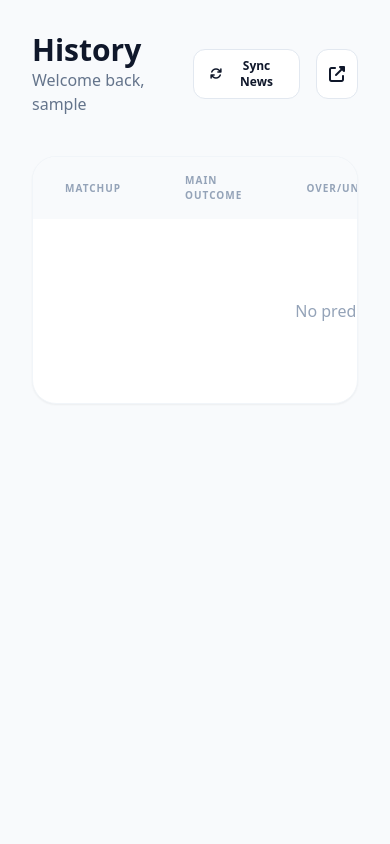
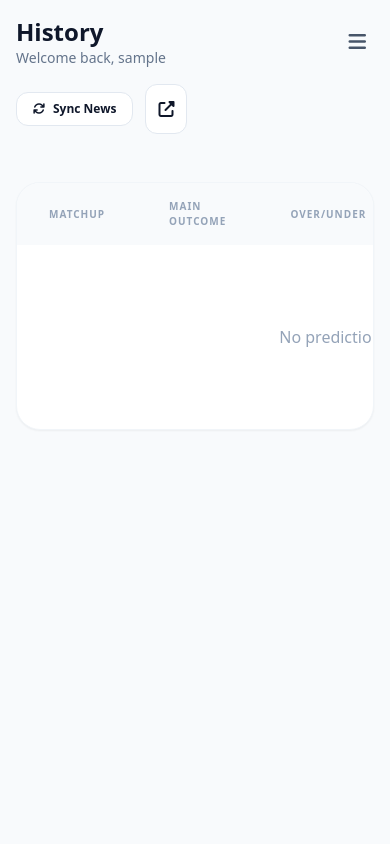
Before and after one commit to philmorehost/ai-predict, a PHP site: page /admin/history.php in a window 390 px wide. Run offline with PHP 8.4, Linux system fonts and the light colour scheme; the visitor is signed in with stand-in values (Sample User, id 1); data comes from the database, SQL or seed files in the repository; data that the repository does not hold is empty; some libraries are stand-ins or nearby versions.

Commit message:
Fix authentication, add admin mobile responsiveness, and improve menu visibility
- Fixed registration and login failures by preventing POST data loss during .php to extensionless redirects in .htaccess.
- Updated all frontend fetch calls to use extensionless API paths.
- Added mobile responsiveness to the Admin Dashboard with a new hamburger menu and overlay.
- Resolved menu visibility issues by replacing transparent backgrounds with solid colors in mobile menus and navigation bars.
- Ensured robust database initialization by including all required user columns in the initial table creation.

Co-authored-by: philmorehost <10132335+philmorehost@users.noreply.github.com>

```diff
--- a/admin/header.php
+++ b/admin/header.php
@@ -87,23 +87,87 @@ $current_page = basename($_SERVER['PHP_SELF'], '.php');
         </aside>
 
         <!-- Main Content -->
-        <main class="flex-1 p-8 overflow-y-auto">
-            <header class="flex justify-between items-center mb-10">
-                <div>
-                    <h2 class="text-3xl font-black text-slate-900"><?php echo ucwords(str_replace('_', ' ', $current_page)); ?></h2>
-                    <p class="text-slate-500">Welcome back, <?php echo $_SESSION['admin_user']; ?></p>
+        <main class="flex-1 p-4 lg:p-8 overflow-y-auto">
+            <header class="flex flex-col md:flex-row justify-between items-start md:items-center gap-4 mb-10">
+                <div class="flex items-center justify-between w-full md:w-auto">
+                    <div>
+                        <h2 class="text-2xl lg:text-3xl font-black text-slate-900 dark:text-white"><?php echo ucwords(str_replace('_', ' ', $current_page)); ?></h2>
+                        <p class="text-slate-500 text-sm">Welcome back, <?php echo $_SESSION['admin_user']; ?></p>
+                    </div>
+                    <button onclick="toggleAdminMenu()" class="lg:hidden p-2 text-slate-600 dark:text-slate-400">
+                        <i class="fas fa-bars text-xl"></i>
+                    </button>
                 </div>
-                <div class="flex items-center gap-4">
-                    <button onclick="fetchLatestNews()" class="px-4 py-2 bg-white border border-slate-200 rounded-xl hover:bg-slate-50 transition-all text-xs font-bold flex items-center gap-2">
+                <div class="flex items-center gap-3 w-full md:w-auto overflow-x-auto pb-2 md:pb-0">
+                    <button onclick="fetchLatestNews()" class="whitespace-nowrap px-4 py-2 bg-white dark:bg-slate-800 border border-slate-200 dark:border-slate-700 rounded-xl hover:bg-slate-50 transition-all text-xs font-bold flex items-center gap-2">
                         <i class="fas fa-sync"></i> Sync News
                     </button>
-                    <a href="../" target="_blank" class="p-3 bg-white border border-slate-200 rounded-xl hover:bg-slate-50 transition-all">
+                    <a href="../" target="_blank" class="p-3 bg-white dark:bg-slate-800 border border-slate-200 dark:border-slate-700 rounded-xl hover:bg-slate-50 transition-all">
                         <i class="fas fa-external-link-alt"></i>
                     </a>
                 </div>
             </header>
 
+            <!-- Mobile Admin Menu -->
+            <div id="mobile-admin-menu" class="fixed inset-0 bg-slate-900/60 z-[200] hidden">
+                <div class="bg-slate-900 w-64 h-full p-6 shadow-2xl animate-in slide-in-from-left duration-300 relative z-[210]">
+                    <div class="flex justify-between items-center mb-10">
+                        <h1 class="text-xl font-black text-white">Admin Menu</h1>
+                        <button onclick="toggleAdminMenu()" class="text-slate-400"><i class="fas fa-times text-xl"></i></button>
+                    </div>
+                    <nav class="space-y-2">
+                        <a href="dashboard.php" class="flex items-center gap-3 px-4 py-3 rounded-xl transition-all <?php echo $current_page == 'dashboard' ? 'bg-emerald-600 text-white' : 'text-slate-400 hover:bg-slate-800 hover:text-white'; ?>">
+                            <i class="fas fa-grid-2"></i>
+                            <span class="font-bold">Dashboard</span>
+                        </a>
+                        <a href="history.php" class="flex items-center gap-3 px-4 py-3 rounded-xl transition-all <?php echo $current_page == 'history' ? 'bg-emerald-600 text-white' : 'text-slate-400 hover:bg-slate-800 hover:text-white'; ?>">
+                            <i class="fas fa-history"></i>
+                            <span class="font-bold">History</span>
+                        </a>
+                        <a href="users.php" class="flex items-center gap-3 px-4 py-3 rounded-xl transition-all <?php echo $current_page == 'users' ? 'bg-emerald-600 text-white' : 'text-slate-400 hover:bg-slate-800 hover:text-white'; ?>">
+                            <i class="fas fa-users"></i>
+                            <span class="font-bold">Users</span>
+                        </a>
+                        <a href="packages.php" class="flex items-center gap-3 px-4 py-3 rounded-xl transition-all <?php echo $current_page == 'packages' ? 'bg-emerald-600 text-white' : 'text-slate-400 hover:bg-slate-800 hover:text-white'; ?>">
+                            <i class="fas fa-box-open"></i>
+                            <span class="font-bold">Packages</span>
+                        </a>
+                        <a href="payments.php" class="flex items-center gap-3 px-4 py-3 rounded-xl transition-all <?php echo $current_page == 'payments' ? 'bg-emerald-600 text-white' : 'text-slate-400 hover:bg-slate-800 hover:text-white'; ?>">
+                            <i class="fas fa-money-bill-wave"></i>
+                            <span class="font-bold">Payments</span>
+                        </a>
+                        <a href="settings.php" class="flex items-center gap-3 px-4 py-3 rounded-xl transition-all <?php echo $current_page == 'settings' ? 'bg-emerald-600 text-white' : 'text-slate-400 hover:bg-slate-800 hover:text-white'; ?>">
+                            <i class="fas fa-cog"></i>
+                            <span class="font-bold">Settings</span>
+                        </a>
+                        <a href="ads.php" class="flex items-center gap-3 px-4 py-3 rounded-xl transition-all <?php echo $current_page == 'ads' ? 'bg-emerald-600 text-white' : 'text-slate-400 hover:bg-slate-800 hover:text-white'; ?>">
+                            <i class="fas fa-ad"></i>
+                            <span class="font-bold">Ads</span>
+                        </a>
+                        <div class="pt-4 mt-4 border-t border-slate-800">
+                            <a href="logout.php" class="flex items-center gap-3 px-4 py-3 rounded-xl text-red-500 hover:bg-red-500/10 transition-all">
+                                <i class="fas fa-sign-out-alt"></i>
+                                <span class="font-bold">Logout</span>
+                            </a>
+                        </div>
+                    </nav>
+                </div>
+            </div>
+
             <script>
+            function toggleAdminMenu() {
+                const menu = document.getElementById('mobile-admin-menu');
+                if (menu.classList.contains('hidden')) {
+                    menu.classList.remove('hidden');
+                    menu.classList.add('flex');
+                    document.body.style.overflow = 'hidden';
+                } else {
+                    menu.classList.add('hidden');
+                    menu.classList.remove('flex');
+                    document.body.style.overflow = '';
+                }
+            }
+
             function fetchLatestNews() {
                 const btn = event.currentTarget;
                 const original = btn.innerHTML;
--- a/includes/header.php
+++ b/includes/header.php
@@ -60,7 +60,7 @@ $site_name = $settings['site_name'] ?? 'SurePredictor';
 <?php require_once 'user_components.php'; ?>
 
 <!-- Navigation -->
-<nav class="sticky top-0 bg-white/80 dark:bg-slate-900/80 backdrop-blur-lg z-[150] border-b border-slate-100 dark:border-slate-800">
+<nav class="sticky top-0 bg-white dark:bg-slate-900 z-[150] border-b border-slate-100 dark:border-slate-800">
     <div class="max-w-6xl mx-auto px-6 h-16 flex items-center justify-between">
         <a href="index.php" class="text-xl font-black text-slate-900 dark:text-white flex items-center gap-3">
              <?php if ($settings['site_logo']): ?>
@@ -91,8 +91,8 @@ $site_name = $settings['site_name'] ?? 'SurePredictor';
     </div>
 
     <!-- Mobile Menu Overlay -->
-    <div id="mobile-menu" class="fixed inset-0 bg-slate-900/50 backdrop-blur-md z-[200] hidden">
-        <div class="bg-white dark:bg-slate-900 w-64 h-full p-8 shadow-2xl animate-in slide-in-from-left duration-300">
+    <div id="mobile-menu" class="fixed inset-0 bg-slate-900/60 z-[200] hidden">
+        <div class="bg-white dark:bg-slate-900 w-64 h-full p-8 shadow-2xl animate-in slide-in-from-left duration-300 relative z-[210]">
             <div class="flex justify-between items-center mb-10">
                 <div class="text-xl font-black">Menu</div>
                 <button onclick="toggleMobileMenu()" class="text-slate-400"><i class="fas fa-times text-xl"></i></button>
--- a/includes/user_components.php
+++ b/includes/user_components.php
@@ -1,5 +1,5 @@
 <!-- User Profile Bar (Sticky Top) -->
-<div id="user-bar" class="hidden fixed top-0 left-0 w-full bg-white/80 dark:bg-slate-900/80 backdrop-blur-md z-[100] border-b border-slate-100 dark:border-slate-800 shadow-sm animate-in slide-in-from-top duration-500">
+<div id="user-bar" class="hidden fixed top-0 left-0 w-full bg-white dark:bg-slate-900 z-[100] border-b border-slate-100 dark:border-slate-800 shadow-sm animate-in slide-in-from-top duration-500">
     <div class="max-w-5xl mx-auto px-6 py-3 flex justify-between items-center">
         <div class="flex items-center gap-4">
             <div class="h-10 w-10 bg-emerald-600 rounded-full flex items-center justify-center text-white font-black text-sm" id="user-initials">SP</div>
@@ -26,7 +26,7 @@
 </div>
 
 <!-- Profile Modal -->
-<div id="profile-modal" class="fixed inset-0 bg-slate-900/80 backdrop-blur-md z-[200] flex items-center justify-center hidden p-4">
+<div id="profile-modal" class="fixed inset-0 bg-slate-900/60 z-[200] flex items-center justify-center hidden p-4">
     <div class="bg-white dark:bg-slate-800 rounded-[3rem] max-w-md w-full shadow-2xl animate-in zoom-in duration-300">
         <div class="p-8 md:p-10">
             <div class="flex justify-between items-center mb-8">
@@ -64,7 +64,7 @@
 </div>
 
 <!-- Subscription Modal -->
-<div id="subscribe-modal" class="fixed inset-0 bg-slate-900/80 backdrop-blur-md z-[200] flex items-center justify-center hidden p-4">
+<div id="subscribe-modal" class="fixed inset-0 bg-slate-900/60 z-[200] flex items-center justify-center hidden p-4">
     <div class="bg-white dark:bg-slate-800 rounded-[3rem] max-w-4xl w-full max-h-[90vh] overflow-y-auto shadow-2xl animate-in zoom-in duration-300">
         <div class="p-8 md:p-12">
             <div class="flex justify-between items-start mb-8">
```
